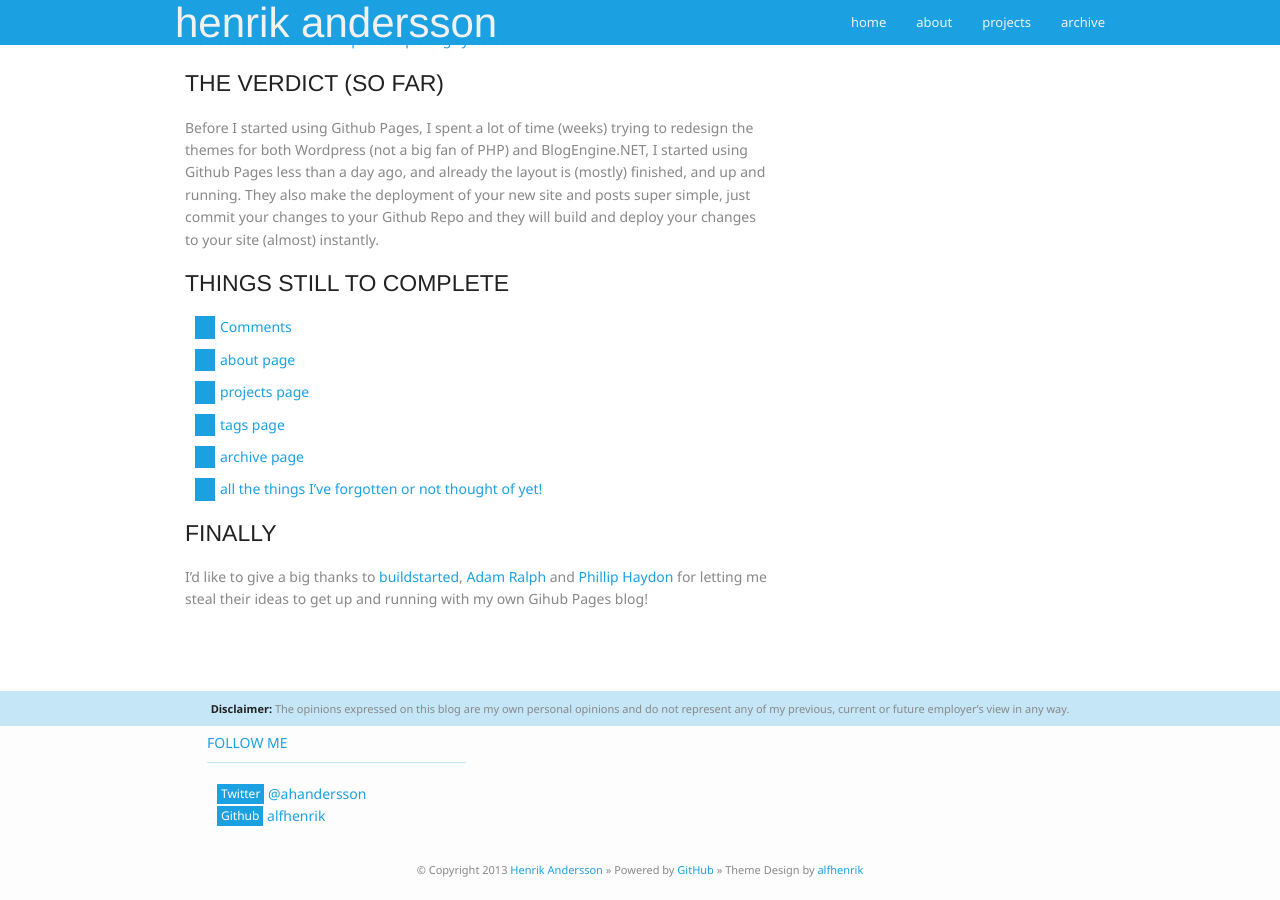
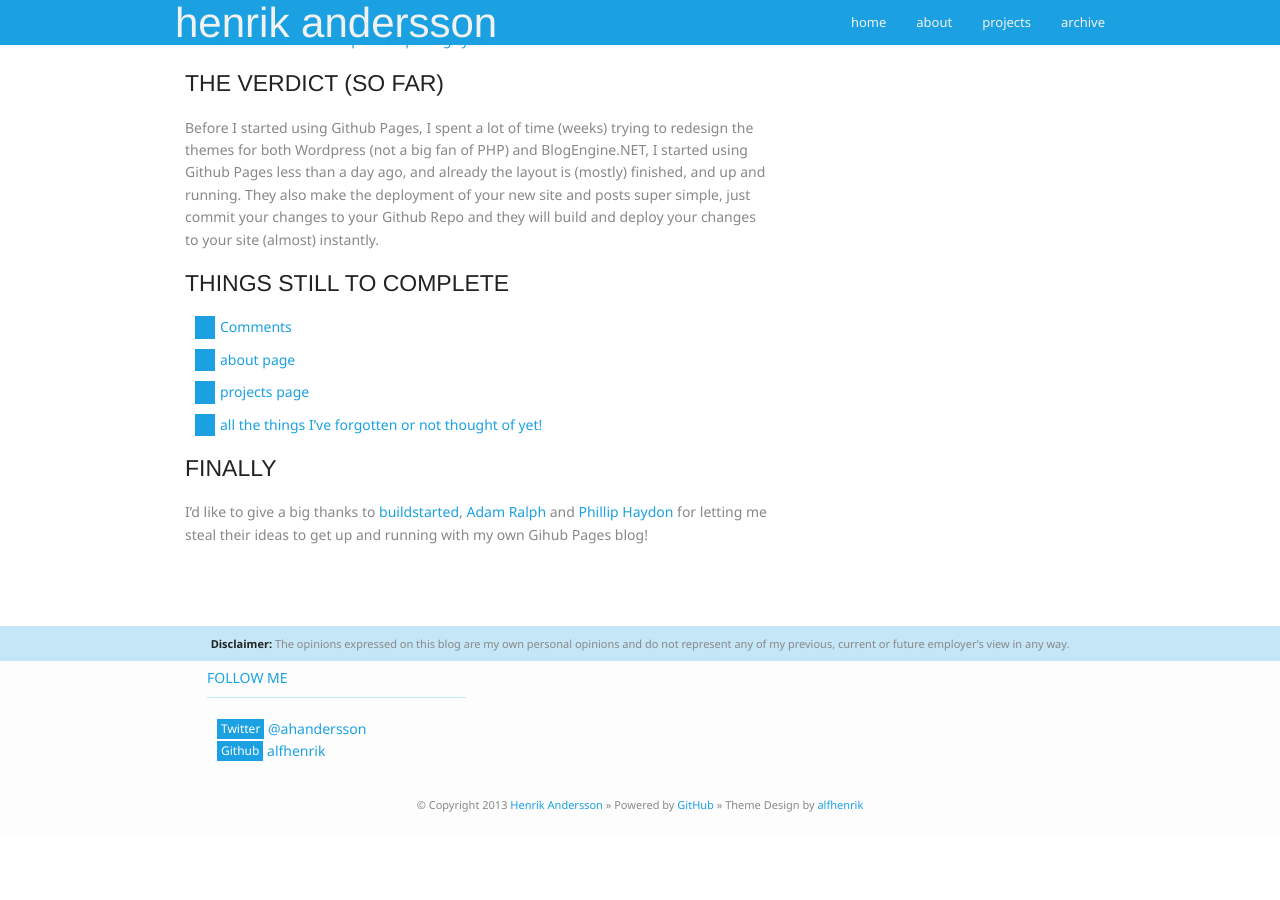
Before and after one commit to hnrkndrssn/hnrkndrssn.github.io, a Jekyll site: the page built from _posts/2013-01-05-new-blog.md, in a window 1280 px wide and 900 px high, scrolled down 781 px. Built offline with Jekyll 4.4.1, drawn with Linux system fonts in a browser that asks for light colours; Markdown is read by kramdown in place of the engine named in the settings; after the commit the page ends 1616 px from its top, so only the background shows below that.

Commit message:
Update things still to be done

```diff
--- a/_posts/2013-01-05-new-blog.md
+++ b/_posts/2013-01-05-new-blog.md
@@ -31,8 +31,6 @@ Before I started using Github Pages, I spent a lot of time (weeks) trying to red
 - Comments
 - about page
 - projects page
-- tags page
-- archive page
 - all the things I've forgotten or not thought of yet!
 
 ####Finally
```
